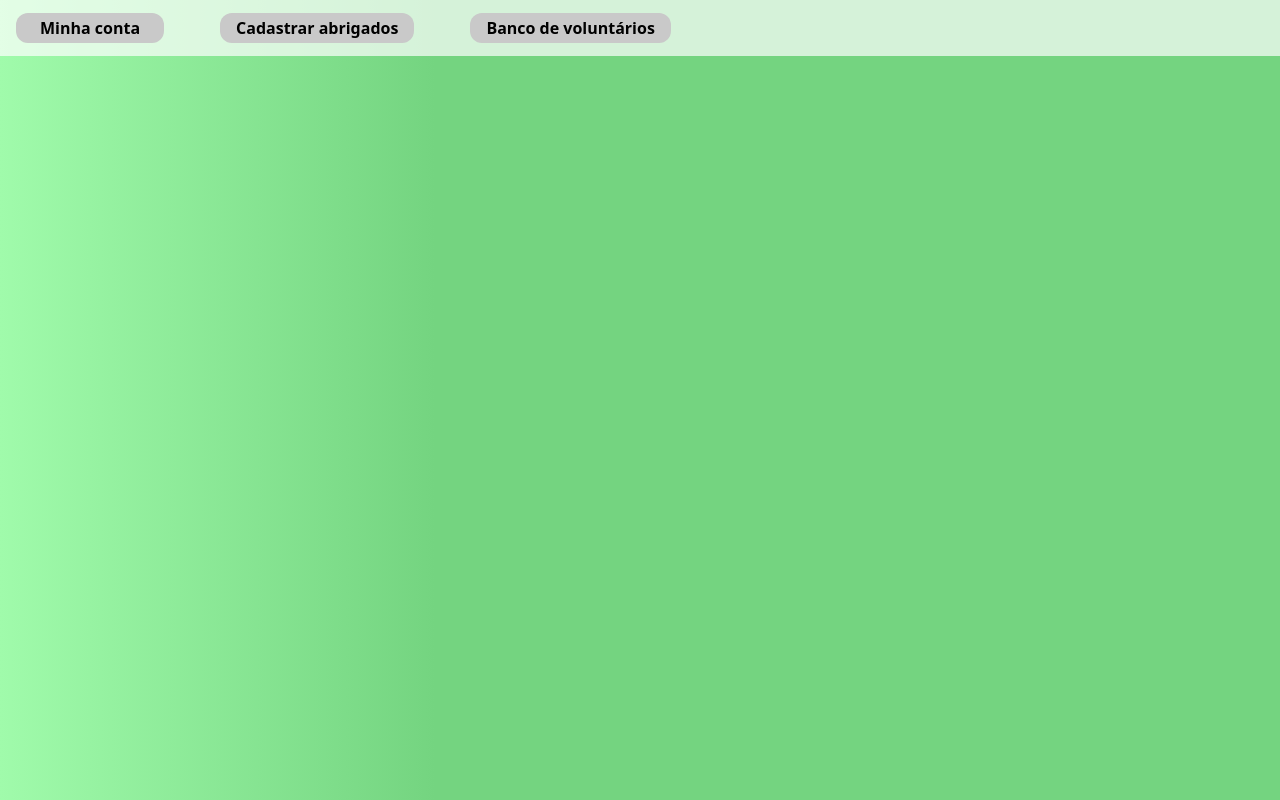
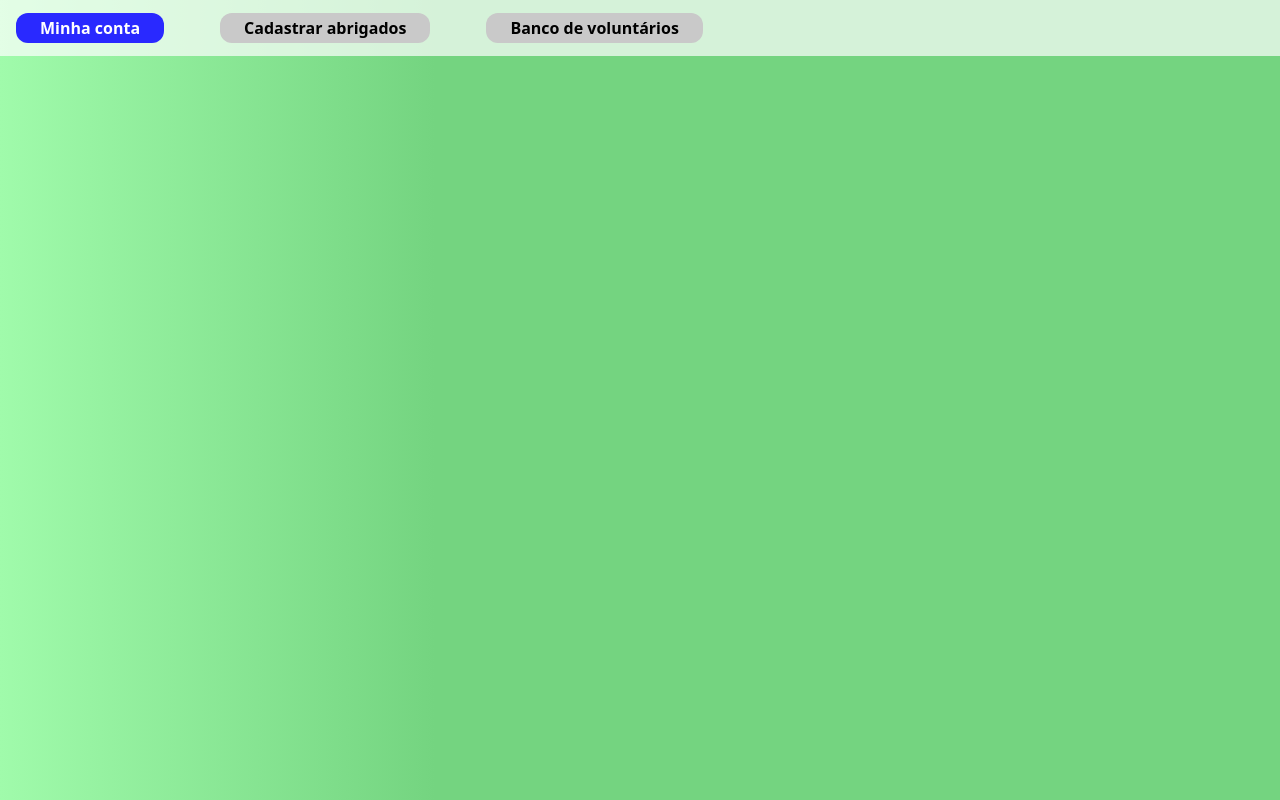
Before and after one commit to brendapc/hacktona-2024, a React (Vite) app in the folder frontend/: page /perfil-abrigo in a window 1280 px wide. Built offline with nearby package versions, Linux system fonts and the light colour scheme.

Commit message:
feat: header finalizado

```diff
--- a/frontend/src/components/ShelterHeader.jsx
+++ b/frontend/src/components/ShelterHeader.jsx
@@ -1,16 +1,18 @@
-export const ShelterHeader = () => {
+export const ShelterHeader = ({ page }) => {
     return (
         <header className="bg-white/70">
             <nav>
                 <ul className="flex p-2 space-x-10">
                     <li className="p-2">
-                        <a className="bg-[#c9c9c9] rounded-xl py-1 px-6 hover:bg-[#b0b0b0] focus:bg-[#a0a0a0] font-bold" href="/minha-conta">Minha conta</a>
+                        <a className={`rounded-xl py-1 px-6 hover:bg-[#b0b0b0] focus:bg-[#a0a0a0] font-bold ${page === 'profile' ? 'bg-[#2929FF] text-white' : 'bg-[#c9c9c9]'}`}
+                            href="/perfil-de-abrigo"
+                        >Minha conta</a>
                     </li>
                     <li className="p-2">
-                        <a className="bg-[#c9c9c9] rounded-xl py-1 px-4 hover:bg-[#b0b0b0]  focus:bg-[#a0a0a0]  font-bold" href="/cadastrar-abrigados">Cadastrar abrigados</a>
+                        <a className={`rounded-xl py-1 px-6 hover:bg-[#b0b0b0] focus:bg-[#a0a0a0] font-bold ${page === 'sheltered' ? 'bg-[#2929FF] text-white' : 'bg-[#c9c9c9]'}`} href="/cadastrar-abrigados">Cadastrar abrigados</a>
                     </li>
                     <li className="p-2">
-                        <a className="bg-[#c9c9c9] rounded-xl py-1 px-4 hover:bg-[#b0b0b0] focus:bg-[#a0a0a0 font-bold" href="/banco-de-voluntarios">Banco de voluntários</a>
+                        <a className={`rounded-xl py-1 px-6 hover:bg-[#b0b0b0] focus:bg-[#a0a0a0] font-bold ${page === 'volunteer-list' ? 'bg-[#2929FF] text-white' : 'bg-[#c9c9c9]'}`} href="/banco-de-voluntarios">Banco de voluntários</a>
                     </li>
                 </ul>
             </nav>
--- a/frontend/src/pages/ShelterProfile/ShelterProfile.tsx
+++ b/frontend/src/pages/ShelterProfile/ShelterProfile.tsx
@@ -4,7 +4,7 @@ import { ShelterHeader } from "../../components/ShelterHeader"
 export const ShelterProfile = () => {
     return (
         <div className="bg-custom-gradient w-screen h-screen overflow-scroll">
-        <ShelterHeader/>
+        <ShelterHeader page="profile"/>
         </div>
     )
 }
```
